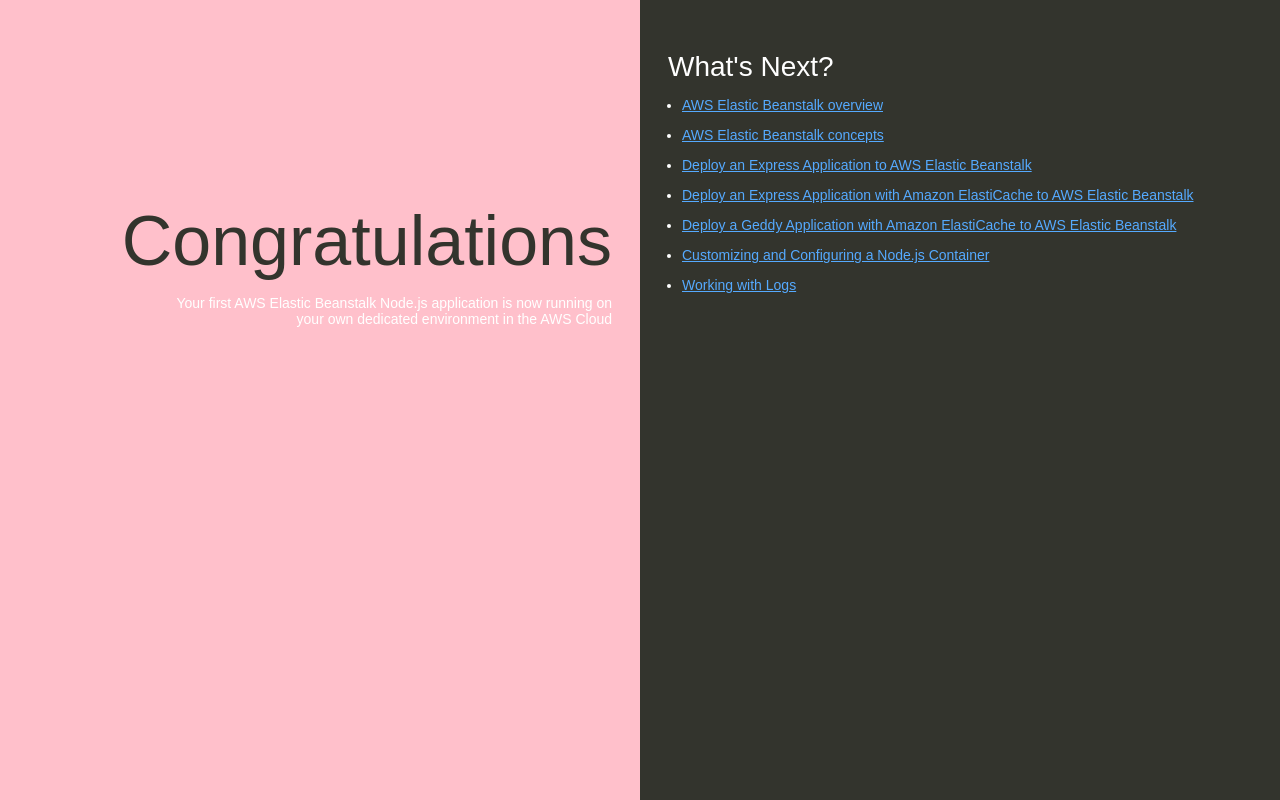
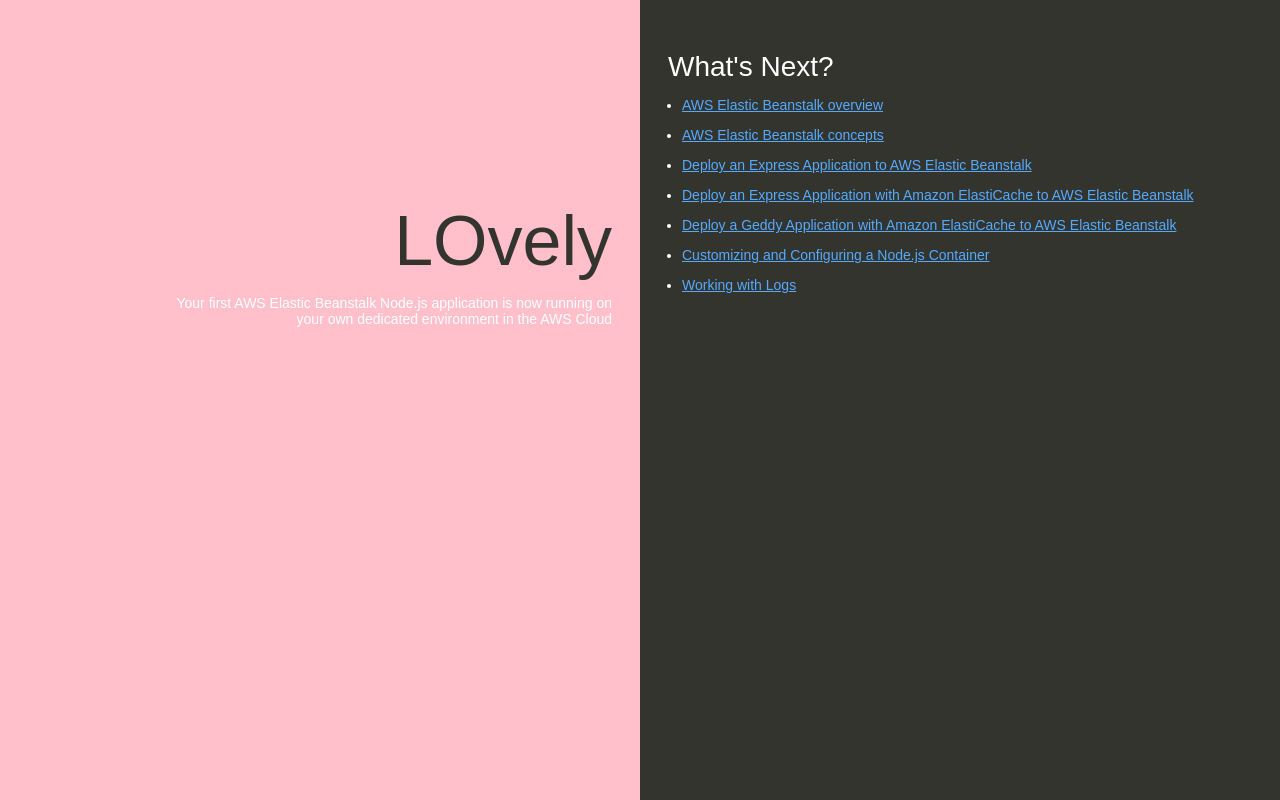
Before and after one commit to khushboothakur375-rgb/my-nodejs-app, a website: page index.html in a window 1280 px wide. Drawn offline with Linux system fonts and the light colour scheme.

Commit message:
change congratulation to LOvely

```diff
--- a/index.html
+++ b/index.html
@@ -74,7 +74,7 @@
   </head>
   <body>
     <div class="textColumn">
-      <h1>Congratulations</h1>
+      <h1>LOvely</h1>
       <p>Your first AWS Elastic Beanstalk Node.js application is now running on your own dedicated environment in the AWS Cloud</p>
     </div>
     <div class="linksColumn">
```
